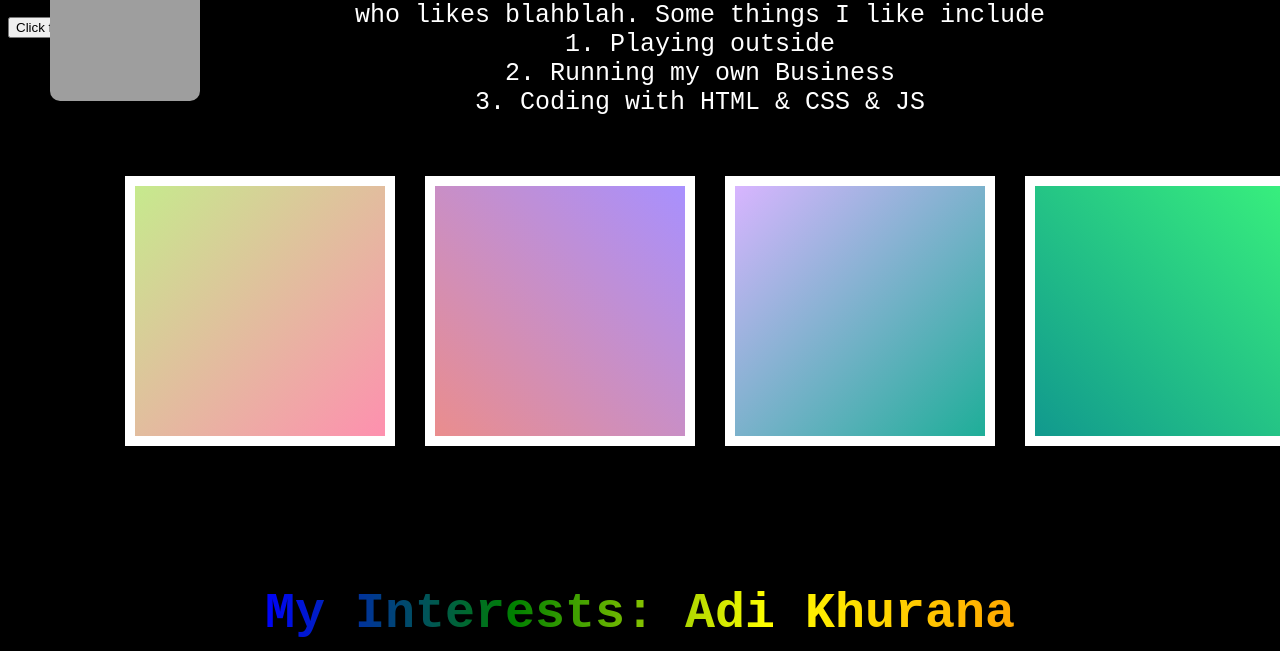
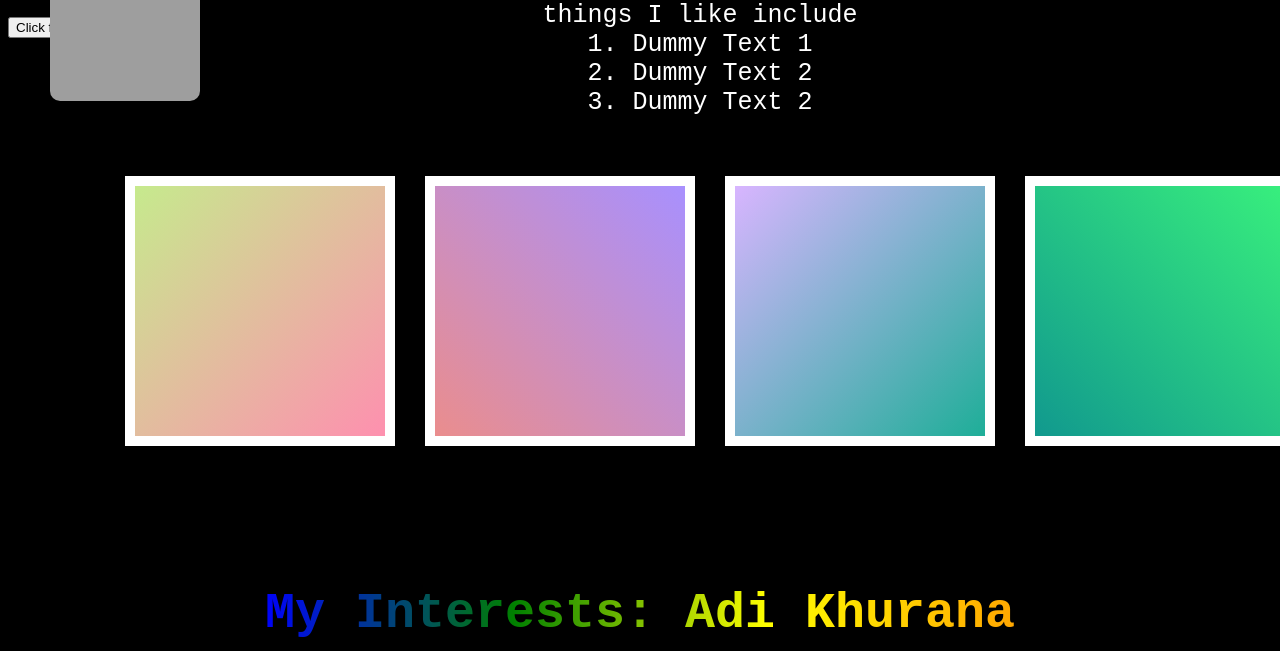
Before and after one commit to khurana-adi/khurana-adi.github.io, a plain HTML site: page page2.html in a window 1280 px wide. Shown: the part 149-800 px from the top of the page. Drawn offline with Linux system fonts and the light colour scheme; grey boxes are pictures that could not be loaded.

```diff
--- a/page2.html
+++ b/page2.html
@@ -12,11 +12,11 @@
 
 <body>
     <h1>My Interests: Adi Khurana</h1>
-    <h2> I am Adi Khurana! I am a freshman in high school who likes blahblah.
+    <h2> I am Adi Khurana! Here is some dummy text.
         Some things I like include <br>
-        1. Playing outside <br>
-        2. Running my own Business <br>
-        3. Coding with HTML & CSS & JS <br>
+        1. Dummy Text 1<br>
+        2. Dummy Text 2<br>
+        3. Dummy Text 2<br>
 
 
 
```
Also changed, not shown: site.css (+4 -4 lines).
